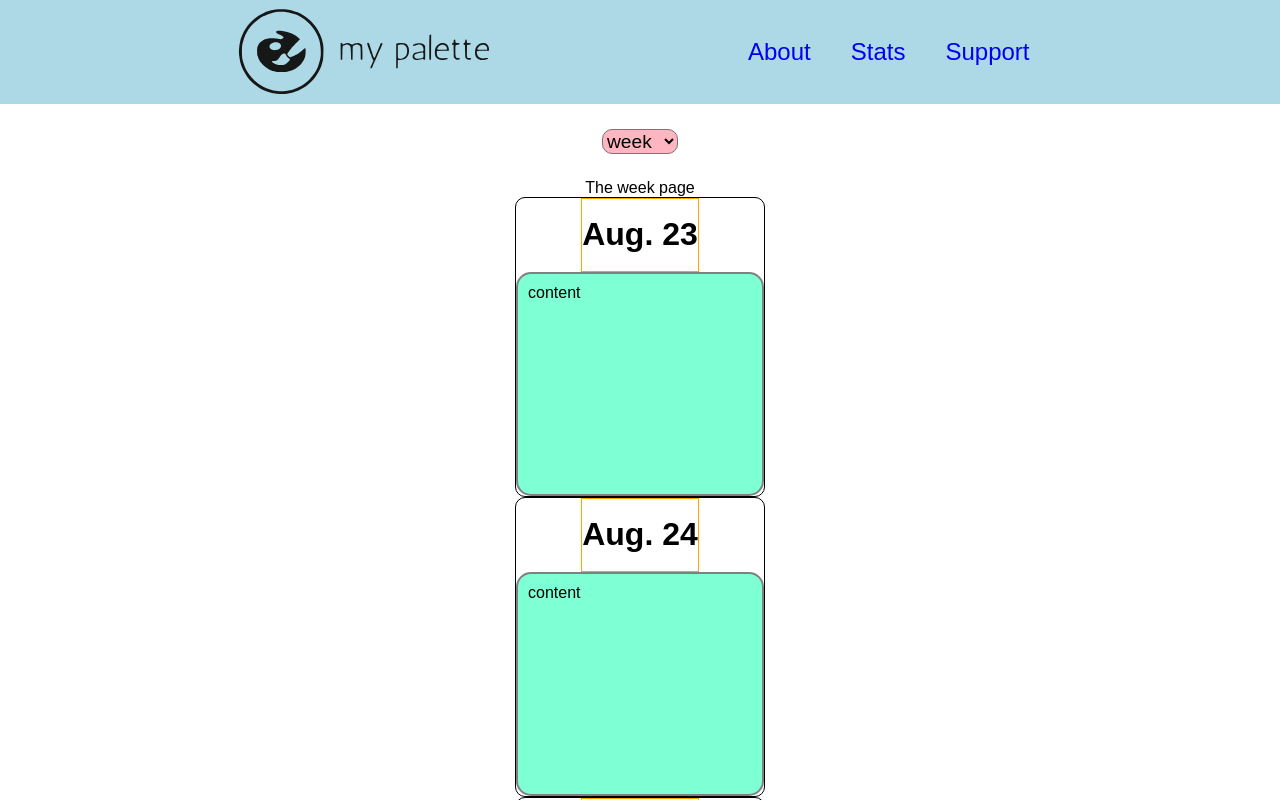
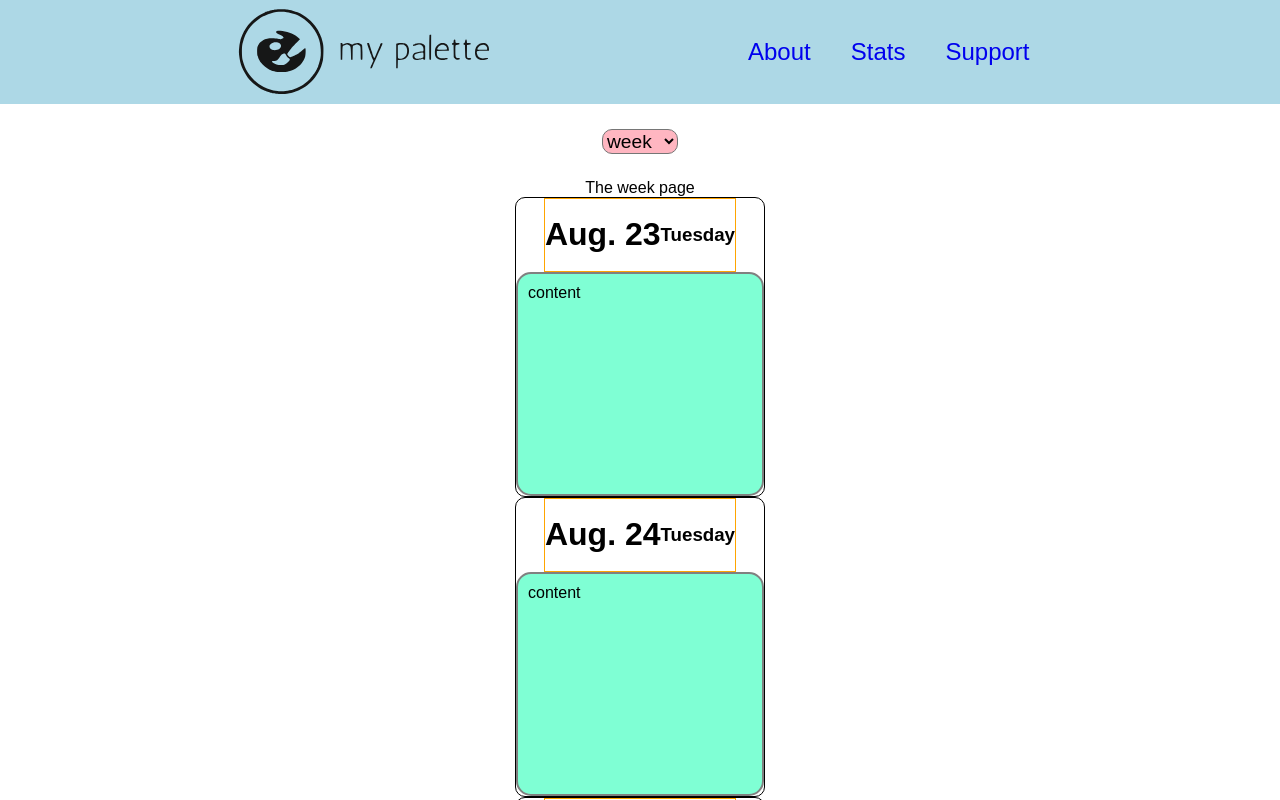
Before and after one commit to taujeng/palette, a Next.js app: page /week in a window 1280 px wide. Shown: the top 800 px of the page. Built offline with nearby package versions, Linux system fonts and the light colour scheme; a web font is replaced by a local one.

Commit message:
Update data initialization in EntryContext to avoid errors involving localStorage being undefined when the app is being rendered server side

```diff
--- a/src/app/components/weekly/weeklyEntry/WeeklyEntry.tsx
+++ b/src/app/components/weekly/weeklyEntry/WeeklyEntry.tsx
@@ -1,22 +1,27 @@
 import React from 'react'
 import './weeklyEntry.css'
 import { useEntryContext } from '@/app/context/EntryContext';
-import { getShortFormatDate } from '@/app/utils/dateUtil';
+import { getShortFormatDate, getWeekDay } from '@/app/utils/dateUtil';
 
 const WeeklyEntry = ( {day} ) => {
-  const { state,dispatch } = useEntryContext();
+  const { state, dispatch } = useEntryContext();
   console.log(state[day])
-  const currentDay = state ? state[day] : "undefined"
-  if (currentDay === "undefined") {
+  const validDay = state ? state[day] : "undefined"
+  if (validDay === "undefined") {
     return <div className="weeklyEntry-container-empty">
       blank
   </div>
   }
+
+  const usableEntries = []
+  const loveEntries = validDay && validDay.entries.filter(entry => entry.reaction === "love")
+  console.log(loveEntries)
+
   return (
     <div className="weeklyEntry-container">
       <header>
         <h1>{getShortFormatDate(new Date(day))}</h1>
-        <h3>{currentDay && currentDay.weekday}</h3>
+        <h3>{getWeekDay(new Date(day))}</h3>
       </header>
       <main>
         content
```
